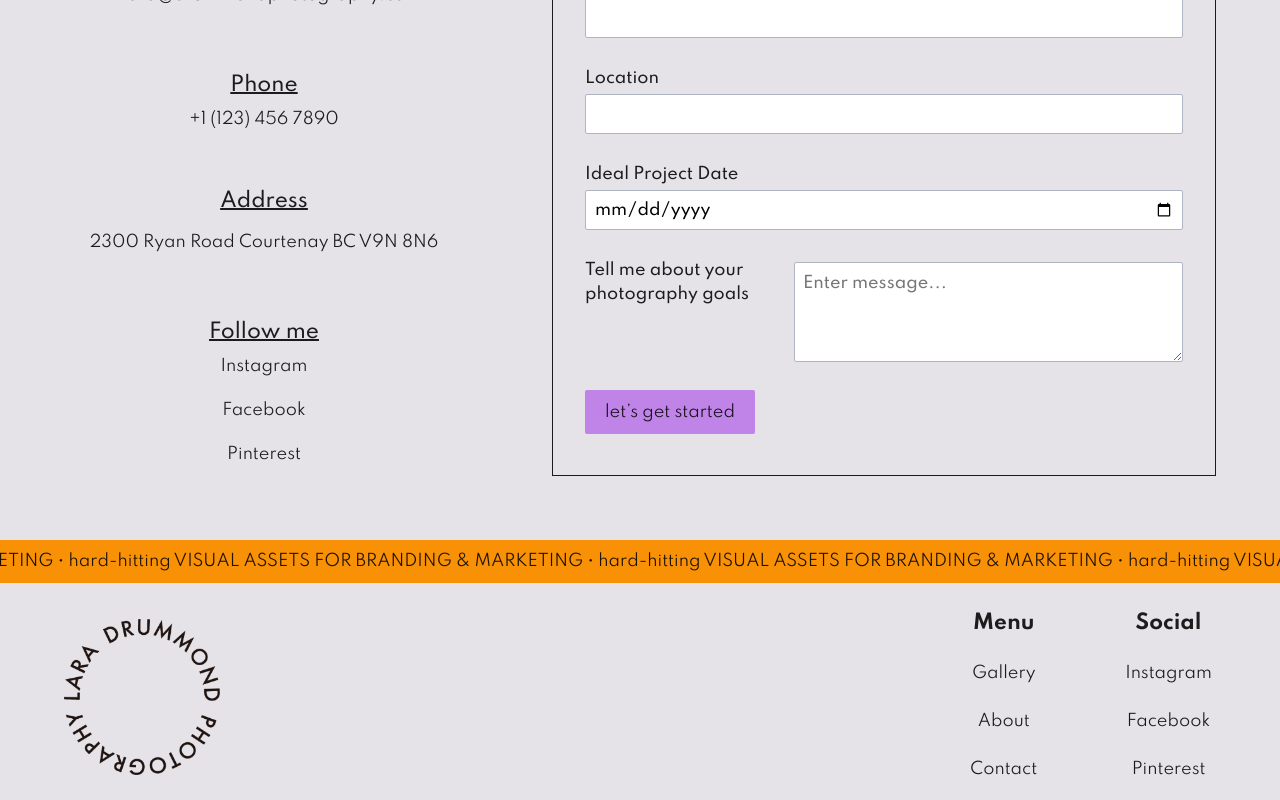
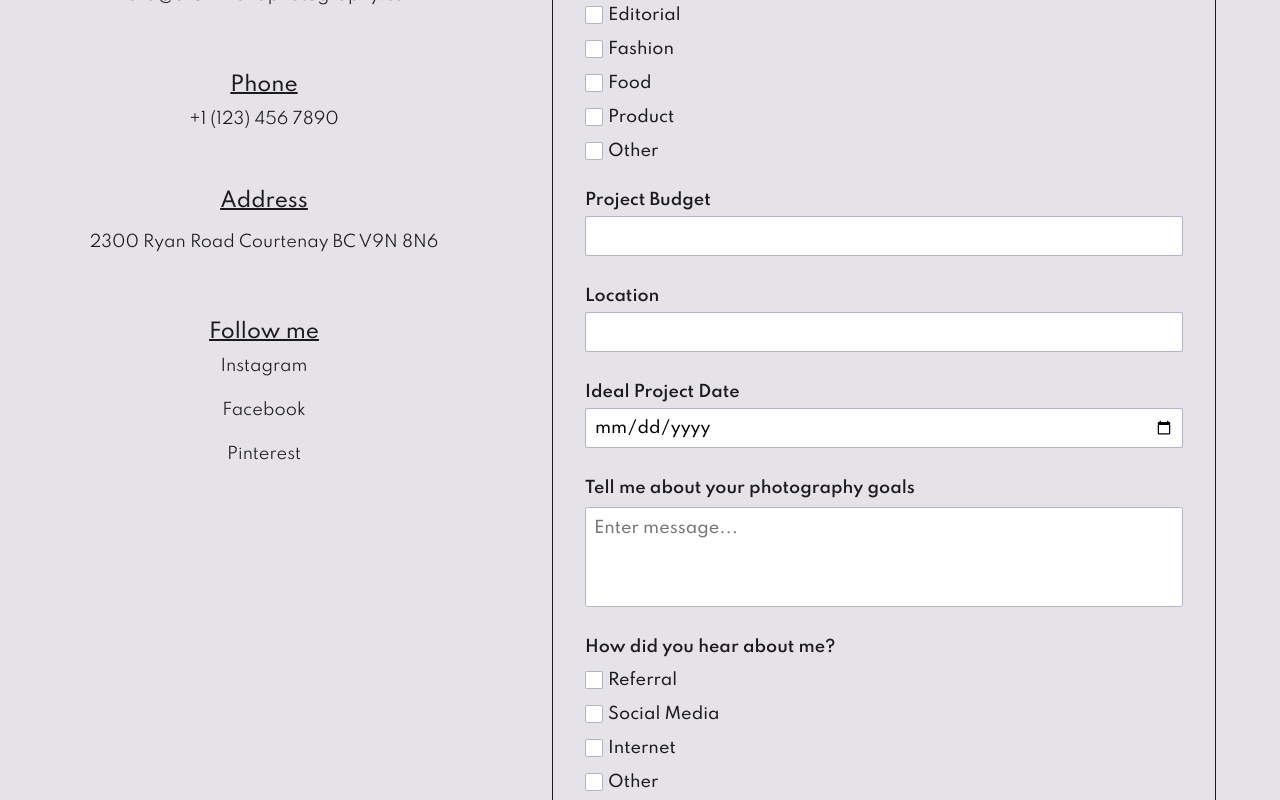
Before and after one commit to bouceka/portfolio-lara-d, a React (Vite) app: page /contact-me in a window 1280 px wide. Shown: the part 980-1780 px from the top of the page. Built offline with nearby package versions, Linux system fonts and the light colour scheme.

Commit message:
POR-102: Feat: Conact page

```diff
--- a/src/components/checkbox/checkbox.component.tsx
+++ b/src/components/checkbox/checkbox.component.tsx
@@ -2,9 +2,9 @@ import React from 'react';
 
 interface Props extends React.InputHTMLAttributes<HTMLInputElement> {
   label: string;
-  value: string;
-  checked: boolean;
-  onChange: (event: React.ChangeEvent<HTMLInputElement>) => void;
+  value?: string;
+  checked?: boolean;
+  onChange?: (event: React.ChangeEvent<HTMLInputElement>) => void;
 }
 
 export const Checkbox: React.FC<Props> = ({ label, value, ...props }) => {
--- a/src/components/checkbox/checkbox.styles.scss
+++ b/src/components/checkbox/checkbox.styles.scss
@@ -5,10 +5,10 @@ input[type='checkbox'] {
   appearance: none;
   height: 1.8rem;
   width: 1.8rem;
-  border: 1px solid var(--color-neutral-200);
+  border: 1px solid var #d6d1e2;
   border-radius: 2px;
   margin-right: 0.5rem;
-  background-color: transparent;
+  background-color: var(--color-white);
   position: relative;
 
   &:checked {
@@ -22,7 +22,7 @@ input[type='checkbox'] {
     top: 50%;
     left: 50%;
     transform: translate(-50%, -50%);
-    color: white;
+    color: var(--color-white);
     font-weight: bold;
     font-size: 1.1rem;
   }
@@ -30,10 +30,11 @@ input[type='checkbox'] {
 
 .label-container {
   display: flex;
-  @extend .p--large--medium;
+  @extend .p--large--bold;
 
   label {
     display: flex;
+    align-items: center;
     @extend .p--large--medium;
   }
 }
--- a/src/components/input/input.component.tsx
+++ b/src/components/input/input.component.tsx
@@ -11,7 +11,7 @@ export const Input = ({ label, hint, optionalText, error, ...props }: Props) =>
   return (
     <div className="form-item">
       <div className="label-container">
-        <label>{label}</label>
+        <label className="input-label">{label}</label>
         {optionalText ? <div className={'optional-text'}>{optionalText}</div> : null}
       </div>
       <input {...props} className={`${error ? 'error' : ''}`} />
--- a/src/components/input/input.styles.scss
+++ b/src/components/input/input.styles.scss
@@ -39,9 +39,10 @@ textarea {
 
 .label-container {
   display: flex;
-  @extend .p--large--medium;
 
-  label {
+  .input-label {
+    @extend .p--large--bold;
+
     flex: 1;
   }
 
--- a/src/components/textarea/textarea.component.tsx
+++ b/src/components/textarea/textarea.component.tsx
@@ -7,11 +7,11 @@ interface Props extends React.TextareaHTMLAttributes<HTMLTextAreaElement> {
 
 export const Textarea = ({ label, ...props }: Props) => {
   return (
-    <>
+    <div className="form-item">
       <div className="textarea-label-container">
         <label>{label}</label>
       </div>
       <textarea className="textarea" placeholder="content" {...props} />
-    </>
+    </div>
   );
 };
--- a/src/components/textarea/textarea.styles.scss
+++ b/src/components/textarea/textarea.styles.scss
@@ -4,7 +4,8 @@
 .textarea-label-container {
     display: flex;
     align-items: center;
-    @extend .p--large--medium;
+    @extend .p--large--bold;
+
 
     label {
         display: block;
--- a/src/pages/contact-me.tsx
+++ b/src/pages/contact-me.tsx
@@ -3,9 +3,11 @@ import * as React from 'react';
 
 import { ReactComponent as PointerSVG } from '../assets/Pointer.svg';
 import { Action } from '../components/action/action.component';
+import { Checkbox } from '../components/checkbox/checkbox.component';
 import { Input } from '../components/input/input.component';
+import { Marquee } from '../components/marquee/marguee.component';
+import { Textarea } from '../components/textarea/textarea.component';
 import { Title } from '../components/title/title.component';
-import { Marquee } from '../components/marquee/marguee.component';
 
 export const ContactMe = () => {
   return (
@@ -68,6 +70,14 @@ export const ContactMe = () => {
             <div className="contact-form__group">
               <Input label="Phone Number" placeholder="+1 (123) 456 7890" />
             </div>
+            <div className="contact-form__group checkbox-group">
+              <label htmlFor="photoType">Type of Photography</label>
+              <Checkbox label="Editorial" />
+              <Checkbox label="Fashion" />
+              <Checkbox label="Food" />
+              <Checkbox label="Product" />
+              <Checkbox label="Other" />
+            </div>
             <div className="contact-form__group">
               <Input label="Project Budget" placeholder="" />
             </div>
@@ -82,14 +92,17 @@ export const ContactMe = () => {
               />
             </div>
             <div className="contact-form__group">
-              <div className="form-item">
-                <div className="label-container">
-                  <label>
-                    Tell me about your photography goals
-                    <textarea placeholder="Enter message..." />
-                  </label>
-                </div>
-              </div>
+              <Textarea
+                placeholder="Enter message..."
+                label="Tell me about your photography goals"
+              />
+            </div>
+            <div className="contact-form__group checkbox-group">
+              <label htmlFor="photoType">How did you hear about me?</label>
+              <Checkbox label="Referral" />
+              <Checkbox label="Social Media" />
+              <Checkbox label="Internet" />
+              <Checkbox label="Other" />
             </div>
             <Action as="button" styleType="secondary">
               let’s get started
--- a/src/styles/pages/_contact.scss
+++ b/src/styles/pages/_contact.scss
@@ -31,6 +31,15 @@
       margin: 2.4rem 0;
     }
 
+    .checkbox-group {
+      display: flex;
+      flex-direction: column;
+      gap: 0.8rem;
+      & > label {
+        @extend .p--large--bold;
+      }
+    }
+
     & .form-item {
       width: 100%;
     }
```
